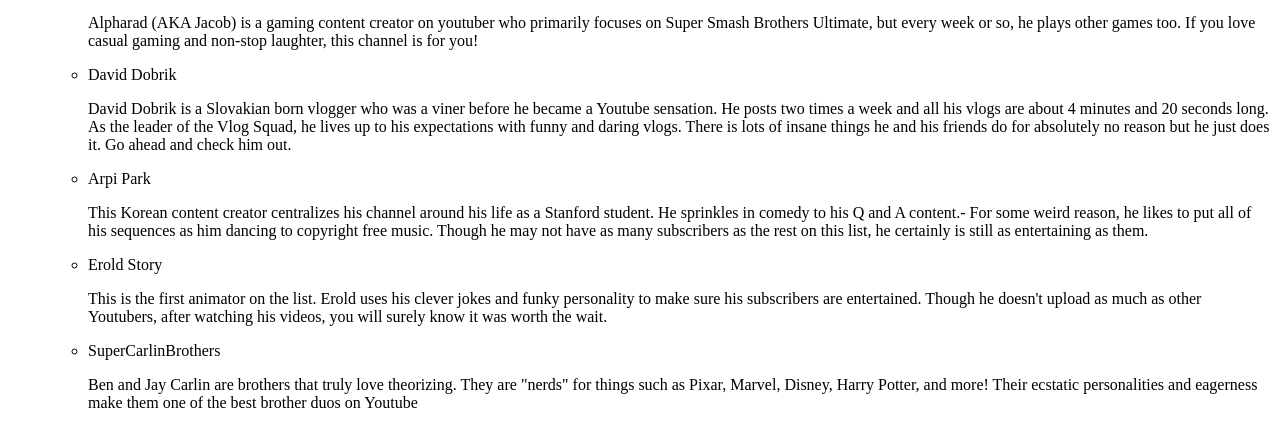
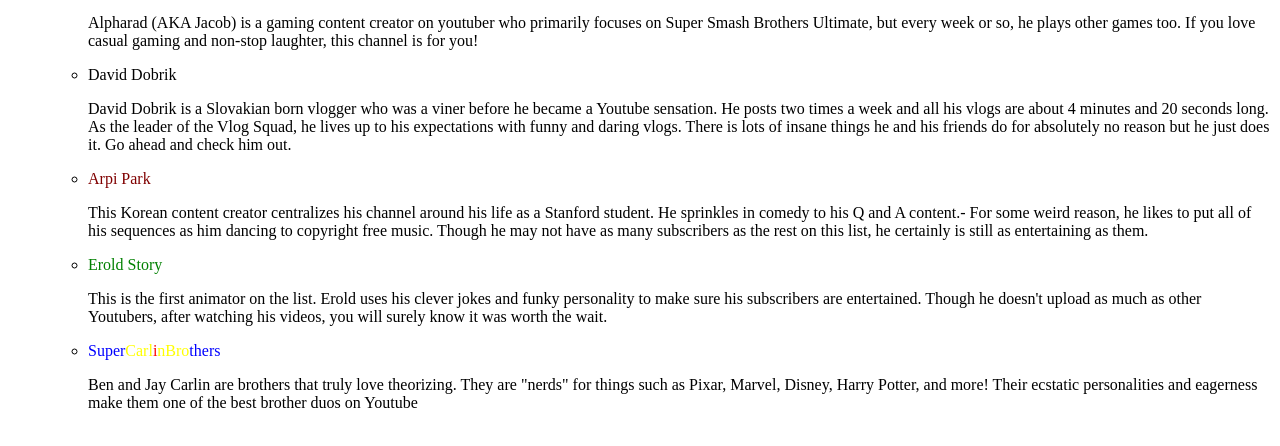
Before and after one commit to d3v-turing/d3v-turing.github.io, a plain HTML site: page index.html in a window 1280 px wide. Shown: the part 86-532 px from the top of the page. Drawn offline with Linux system fonts and the light colour scheme.

Commit message:
Update index.html

```diff
--- a/index.html
+++ b/index.html
@@ -11,11 +11,11 @@
     <p> Alpharad (AKA Jacob) is a gaming content creator on youtuber who primarily focuses on Super Smash Brothers Ultimate, but every week or so, he plays other games too. If you love casual gaming and non-stop laughter, this channel is for you!
       <li> David Dobrik </li>
       <p> David Dobrik is a Slovakian born vlogger who was a viner before he became a Youtube sensation. He posts two times a week and all his vlogs are about 4 minutes and 20 seconds long. As the leader of the Vlog Squad, he lives up to his expectations with funny and daring vlogs. There is lots of insane things he and his friends do for absolutely no reason but he just does it. Go ahead and check him out.
-        <li> Arpi Park </li>
+        <li> <font color = "maroon"> Arpi Park </font> </li>
         <p> This Korean content creator centralizes his channel around his life as a Stanford student. He sprinkles in comedy to his Q and A content.- For some weird reason, he likes to put all of his sequences as him dancing to copyright free music. Though he may not have as many subscribers as the rest on this list, he certainly is still as entertaining as them.
-          <li> Erold Story </li>
+          <li> <font color = "green">Erold Story</font> </li>
           <p> This is the first animator on the list. Erold uses his clever jokes and funky personality to make sure his subscribers are entertained. Though he doesn't upload as much as other Youtubers, after watching his videos, you will surely know it was worth the wait.
-            <li> SuperCarlinBrothers </li>
+            <li> <font color = "blue">Super</font><font color = "yellow">Carl</font><font color = "red">i</font><font color = "yellow">nBro</font><font color = "blue">thers</font> </li>
             <p> Ben and Jay Carlin are brothers that truly love theorizing. They are "nerds" for things such as Pixar, Marvel, Disney, Harry Potter, and more! Their ecstatic personalities and eagerness make them one of the best brother duos on Youtube
   </ul>
  </body>
```
